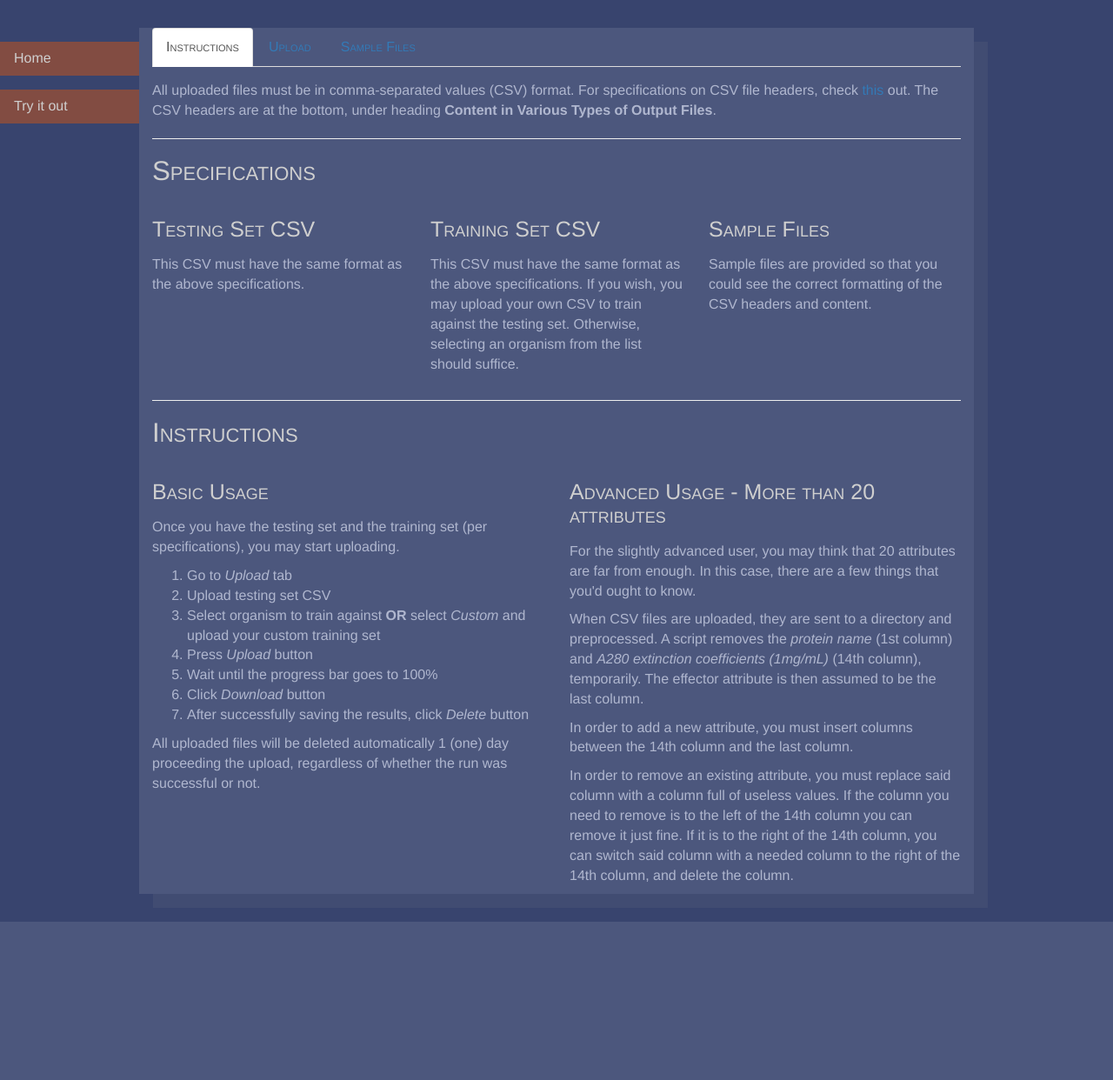
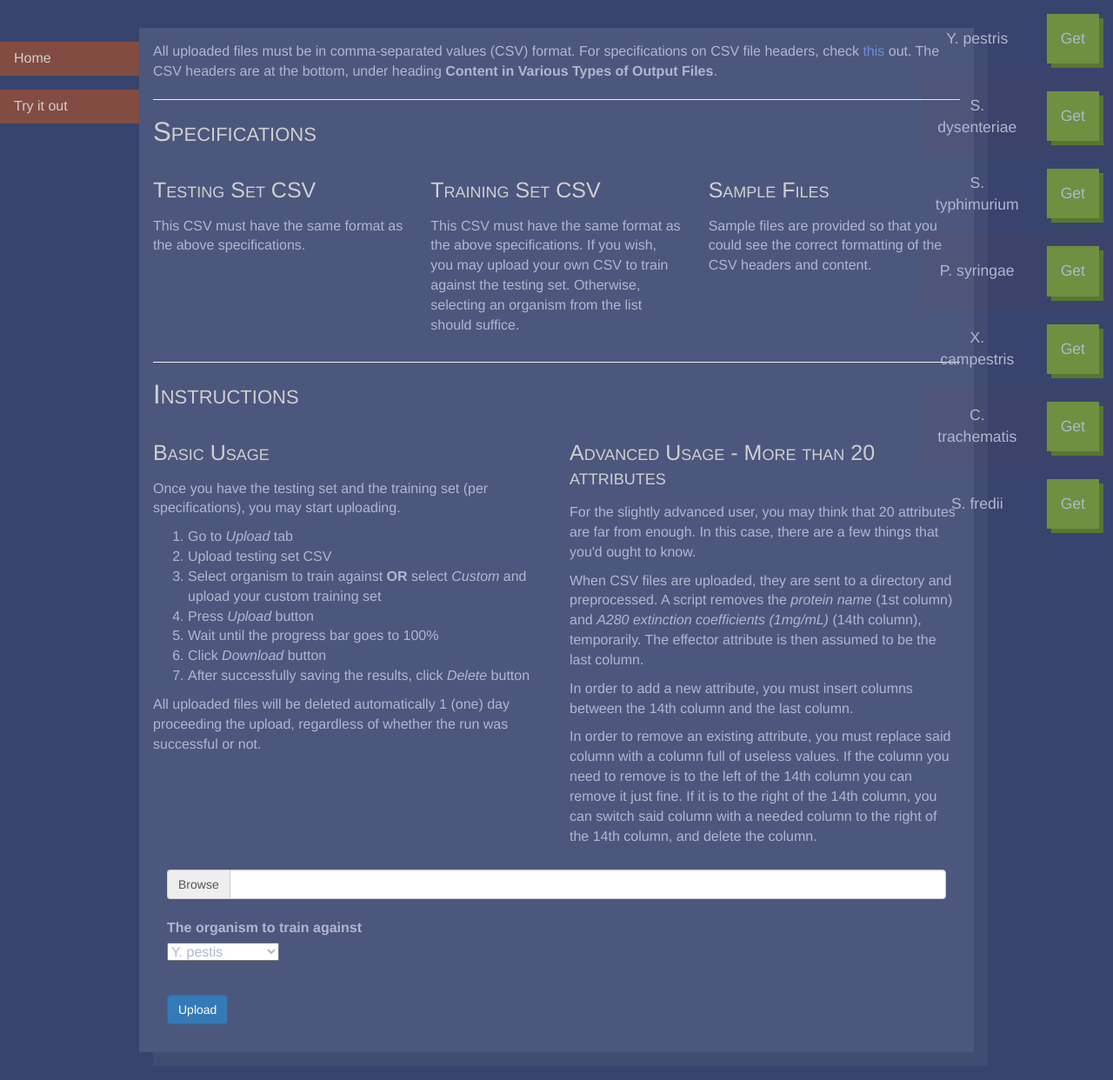
Before and after one commit to chuck-sys/genset-demo-site, a Flask app: page /experiment in a window 1280 px wide. Shown: the whole page at 87% size. Before the commit the page ends 1060 px from the top, so only its background shows below. Run offline with Flask 2, Linux system fonts and the light colour scheme; some libraries are stand-ins or nearby versions.

Commit message:
Turns experiment page into a scrolling thingy

```diff
--- a/app/static/style.css
+++ b/app/static/style.css
@@ -32,12 +32,22 @@ h1, h2, h3, h4, h5, h6, .navbar, .nav {
     color: #cfcfcf;
 }
 
+a {
+    color: #6c8fda;
+}
+
+a:hover {
+    color: #6a8dd8;
+    text-decoration: none;
+}
+
 form {
     padding: 1rem;
 }
 
 .container-fluid {
     margin: 2rem auto;
+    padding: 1rem;
     width: 60rem;
     background: rgba(255, 255, 255, 0.1);
     box-shadow: 1em 1em rgba(150, 150, 150, 0.1);
@@ -98,6 +108,23 @@ form {
     padding-right: 5rem;
 }
 
+.samples {
+    position: fixed;
+    top: 0;
+    right: 0;
+    width: 15%;
+    font-size: 1.1rem;
+}
+
+.samples td {
+    text-align: center;
+    padding: 1rem;
+}
+
+.samples tr:nth-of-type(even) {
+    background: rgba(123, 71, 60, 0.05);
+}
+
 ul.navigation {
     position: fixed;
     list-style-type: none;
--- a/app/templates/experiment/index.html
+++ b/app/templates/experiment/index.html
@@ -8,34 +8,8 @@ src="{{ url_for('static', filename='experiment.js') }}"></script>
 
 {% block content %}
 <div class="container-fluid">
-    <ul class="nav nav-tabs" role="tablist">
-        <li role="presentation" class="active">
-            <a href="#instructions" aria-controls="instructions" role="tab" data-toggle="tab">
-                Instructions
-            </a>
-        </li>
-        <li role="presentation">
-            <a href="#upload" aria-controls="upload" role="tab" data-toggle="tab">
-                Upload
-            </a>
-        </li>
-        <li role="presentation">
-            <a href="#sample-files" aria-controls="sample-files" role="tab" data-toggle="tab">
-                Sample Files
-            </a>
-        </li>
-    </ul>
-
-    <div class="tab-content">
-        <div class="tab-pane active" id="instructions">
-            {% include "experiment/instructions.html" %}
-        </div>
-        <div class="tab-pane" id="upload">
-            {% include "experiment/form.html" %}
-        </div>
-        <div class="tab-pane" id="sample-files">
-            {% include "experiment/samples.html" %}
-        </div>
-    </div>
+    {% include "experiment/instructions.html" %}
+    {% include "experiment/form.html" %}
+    {% include "experiment/samples.html" %}
 </div>
 {% endblock %}
--- a/app/templates/experiment/samples.html
+++ b/app/templates/experiment/samples.html
@@ -1,8 +1,4 @@
-<table class="table">
-    <tr>
-        <th>Organism</th>
-        <th>Link</th>
-    </tr>
+<table class="samples">
     {% for organism, link in files %}
     <tr>
         <td>{{ organism }}</td>
--- a/app/utils.py
+++ b/app/utils.py
@@ -2,11 +2,11 @@
 # Variables
 SAMPLE_FILES = [
     ('Y. pestris', 'https://github.com/'),
-    ('S. dysenteriae', 'https://github.com/'),
-    ('S. typhimurium', 'https://github.com/'),
-    ('P. syringae', 'https://github.com/'),
-    ('X. campestris', 'https://github.com/'),
-    ('C. trachematis', 'https://github.com/'),
+    ('S. dysenteriae', 'https://raw.githubusercontent.com/cheukyin699/genset-training-csvs/master/S_Dysenterae_Training.csv'),
+    ('S. typhimurium', 'https://raw.githubusercontent.com/cheukyin699/genset-training-csvs/master/S_Typhimurium_Training.csv'),
+    ('P. syringae', 'https://raw.githubusercontent.com/cheukyin699/genset-training-csvs/master/P_Syringae_Training.csv'),
+    ('X. campestris', 'https://raw.githubusercontent.com/cheukyin699/genset-training-csvs/master/X_Campestris_Training.csv'),
+    ('C. trachematis', 'https://raw.githubusercontent.com/cheukyin699/genset-training-csvs/master/C_Trachomatis_Training.csv'),
     ('S. fredii', 'https://github.com/'),
 ]
 
```
